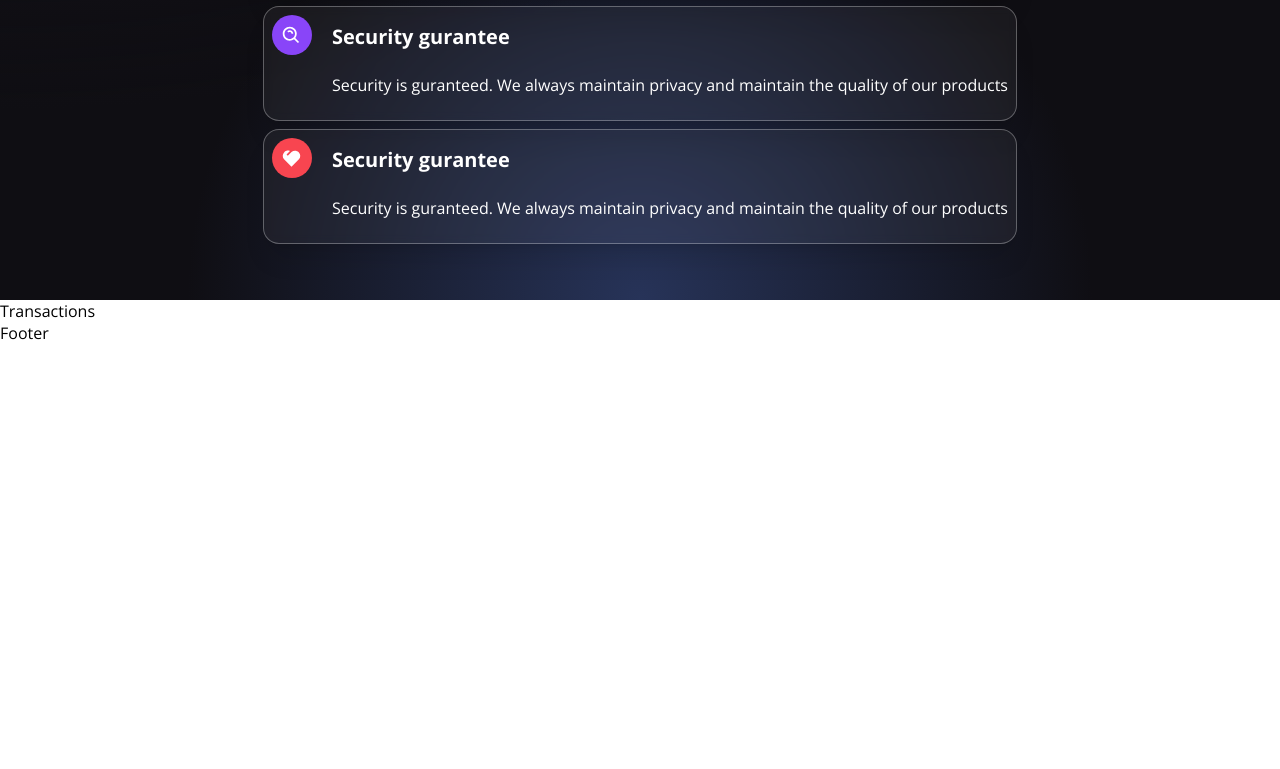
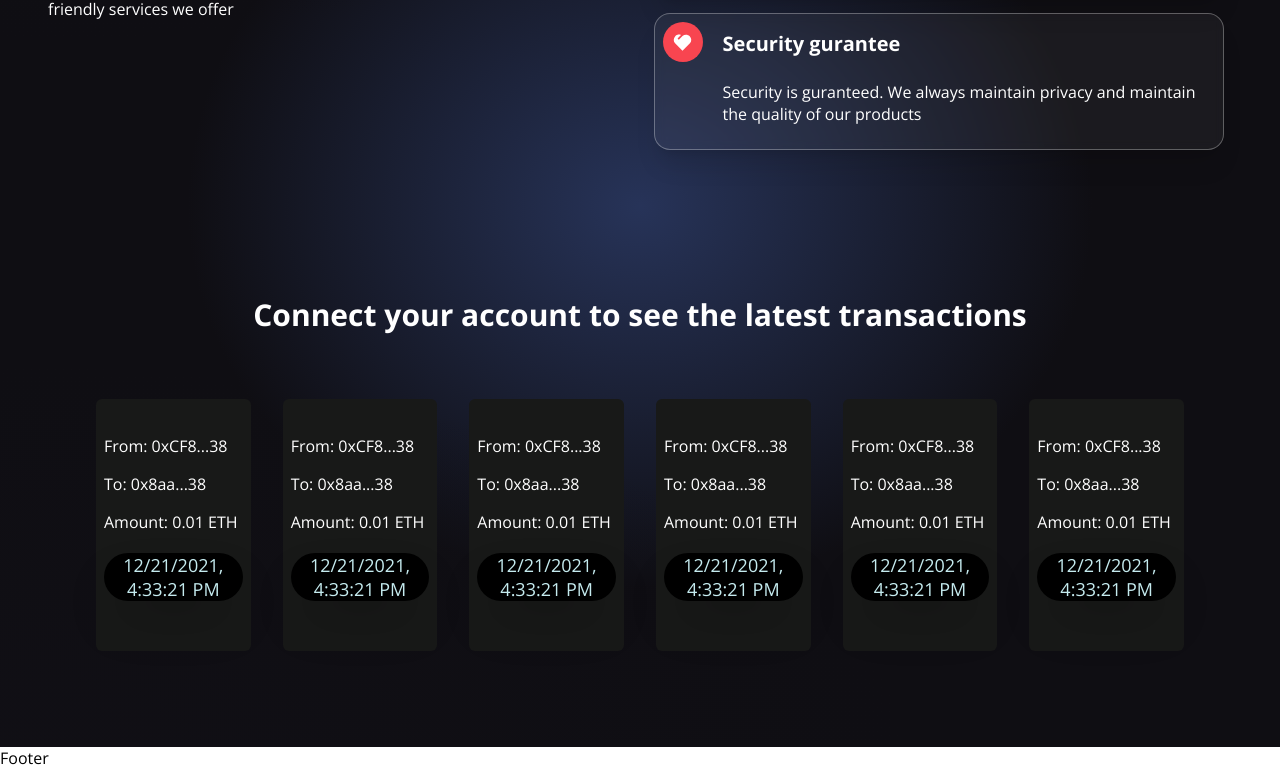
Before and after one commit to GabytaDev/web3.0_project, a React (Create React App) app in the folder client/: page / in a window 1280 px wide. Shown: the part 1013-1782 px from the top of the page. Before the commit the page ends 1357 px from the top, so only its background shows below. Built offline with nearby package versions, Linux system fonts and the light colour scheme.

Commit message:
add components transactionCard, transactions and api giphy

```diff
--- a/client/src/_basics-styles.scss
+++ b/client/src/_basics-styles.scss
@@ -72,3 +72,10 @@ body {
     radial-gradient(at 0% 0%, hsla(253, 16%, 7%, 1) 0, transparent 50%),
     radial-gradient(at 50% 100%, hsla(225, 39%, 25%, 1) 0, transparent 50%);
 }
+
+@mixin gradient-bg-transactions {
+  background-color: #0f0e13;
+  background-image:
+    radial-gradient(at 0% 100%, hsla(253,16%,7%,1) 0, transparent 50%),
+    radial-gradient(at 50% 0%, hsla(225,39%,25%,1) 0, transparent 50%);
+}
--- a/client/src/components/Services.scss
+++ b/client/src/components/Services.scss
@@ -6,13 +6,12 @@
     @include gradient-bg-services;
     .content-inner{
         display: flex;
-        flex-direction: column;
         align-items: center;
         justify-content: space-between;
         padding: 3rem;
         .content-text{
             display: flex;
-            flex: 1 ;
+
             flex-direction: column;
 
             .title-services{
@@ -29,7 +28,7 @@
             }
         }
 
-        .content-services-card{
+        .content-service-card{
             display: flex;
             flex-direction: column;
             align-items: center;
--- /dev/null
+++ b/client/src/components/TransactionCard.js
@@ -0,0 +1,31 @@
+import "./TransactionCard.scss";
+import { shortenAddress } from "../utils/shortenAddress";
+
+const TransactionCard = ({ addressTo, addressFrom, timestamp, message, keyword, amount, url }) => {
+    return (
+        <div className="container">
+            <div className="container-cards">
+                <div className="card">
+                    <a href={`https://ropsten.etherscan.io/address/${addressFrom}`} target="_blank" rel="noreferrer" className="text-card">
+                        <p>From: {shortenAddress(addressFrom)}</p>
+                    </a>
+                    <a href={`https://ropsten.etherscan.io/address/${addressTo}`} target="_blank" rel="noreferrer" className="text-card">
+                        <p>To: {shortenAddress(addressTo)}</p>
+                    </a>
+                    <p className="text-card">Amount: {amount} ETH</p>
+                    {message &&
+                    <>
+                    <br />
+                    <p className="text-card">Message: {message}</p>
+                    </>
+                    }
+                    <div className="content-time">
+                        <p className="text-time">{timestamp}</p>
+                    </div>
+                </div>
+            </div>
+        </div>
+    )
+}
+
+export default TransactionCard;
--- /dev/null
+++ b/client/src/components/TransactionCard.scss
@@ -0,0 +1,50 @@
+@import "../basics-styles";
+
+.container {
+    display: flex;
+    background-color: #181918;
+    margin: 1rem;
+    /* 16px */
+    flex: 1;
+    border-radius: 0.375rem;
+
+    /* 6px */
+    .container-cards {
+        display: flex;
+        width: 100%;
+        margin-top: 0.75rem;
+
+        /* 12px */
+        .card {
+            width: 100%;
+            margin-bottom: 1.5rem;
+            /* 24px */
+            padding: 0.5rem;
+            /* 8px */
+            .text-card{
+                text-decoration: none;
+                color: white;
+                font-size: 1rem; /* 16px */
+
+            }
+            //bg-black p-3 px-5 w-max rounded-3xl -mt-5 shadow-2xl
+            .content-time{
+                background-color: rgb(0 0 0);
+                padding: 0.75rem 1,25rem; /* 12px */
+                width: 100%;
+                border-radius: 1.5rem; /* 24px */
+                margin-top: 1.25rem; /* 20px */
+                box-shadow: 0 25px 50px -12px rgb(0 0 0 / 0.25);
+                text-align: center;
+                .text-time{
+                    color:#c5ebef ;
+                   font-size: 18px;
+                }
+
+            }
+        }
+
+
+    }
+
+}
--- a/client/src/components/Transactions.js
+++ b/client/src/components/Transactions.js
@@ -1,6 +1,25 @@
-const Transactions = ()=>{
+import React, { useContext } from "react";
+import { TransactionContext } from "../context/TransactionsContext";
+import dummyData from "../utils/dummyData";
+import "./Transactions.scss";
+import { shortenAddress } from "../utils/shortenAddress";
+import TransactionCard from "./TransactionCard";
+
+const Transactions = () => {
+    const { currentAccount } = useContext(TransactionContext)
+
     return (
-        <div>Transactions</div>
+        <div className="content-text-transactions">
+                {currentAccount ? (<h3 className="text-title">Lasted transactions</h3>
+                ) :
+                    (<h3 className="text-title">Connect your account to see the latest transactions</h3>)
+                }
+                <div className="container-transaction-card">
+                    {dummyData.reverse().map((transaction, i) => (
+                        <TransactionCard key={i} {...transaction} />
+                    ))}
+                </div>
+        </div>
     )
 }
 
--- /dev/null
+++ b/client/src/components/Transactions.scss
@@ -0,0 +1,23 @@
+@import "../basics-styles";
+
+.content-text-transactions{
+    @include gradient-bg-transactions;
+    @include center;
+    font-size: 1.5rem;
+    padding: 5rem;/* 80px */
+    flex-direction: column;
+    .text-title{
+        color: white;
+        font-size: 1.875rem; /* 30px */
+        text-align: center;
+        margin: 0.5rem 0;
+    }
+    .container-transaction-card{
+        display: flex;
+        flex-wrap: wrap;
+        justify-content: center;
+        align-items: center;
+        margin-top: 2.5rem; /* 40px */
+
+    }
+}
--- a/client/src/components/Welcome.js
+++ b/client/src/components/Welcome.js
@@ -4,8 +4,9 @@ import { SiEthereum } from "react-icons/si";
 import { BsInfoCircle } from "react-icons/bs";
 
 import { TransactionContext } from "../context/TransactionsContext";
-import Loader from "./Loader"
+import Loader from "./Loader";
 import "./Welcome.scss";
+import {shortenAddress} from "../utils/shortenAddress";
 
 const Input = ({placeholder, name, type, value, handleChange })=> (
     <input
@@ -21,8 +22,6 @@ const Input = ({placeholder, name, type, value, handleChange })=> (
 
 const Welcome = () => {
     const {connectWallet, currentAccount,formData, sendTransaction, handleChange} = useContext(TransactionContext);
-
-
 
     const handleSubmit = (e)=>{
       const {addressTo, amount, keyword, message} = formData;
@@ -66,7 +65,7 @@ const Welcome = () => {
                             <BsInfoCircle className="icon-info"/>
                         </div>
                         <div>
-                            <p className="address-card">Address</p>
+                            <p className="address-card">{shortenAddress(currentAccount)}</p>
                             <p className="text-card">Etehereum</p>
                         </div>
                     </div>
--- /dev/null
+++ b/client/src/utils/dummyData.js
@@ -0,0 +1,56 @@
+export default [
+    {
+      id: 1,
+      url: "https://metro.co.uk/wp-content/uploads/2015/05/pokemon_crying.gif?quality=90&strip=all&zoom=1&resize=500%2C284",
+      message: "",
+      timestamp: "12/21/2021, 4:33:21 PM",
+      addressFrom: "0xCF8e569A97C423952DdFf902375C7C76549A6A90",
+      amount: "0.01",
+      addressTo: "0x8aa395Ab97837576aF9cd6946C79024ef1acfdbE",
+    },
+    {
+      id: 2,
+      url: "https://media4.popsugar-assets.com/files/2013/11/07/832/n/1922398/eb7a69a76543358d_28.gif",
+      message: "",
+      timestamp: "12/21/2021, 4:33:21 PM",
+      addressFrom: "0xCF8e569A97C423952DdFf902375C7C76549A6A90",
+      amount: "0.01",
+      addressTo: "0x8aa395Ab97837576aF9cd6946C79024ef1acfdbE",
+    },
+    {
+      id: 3,
+      url: "https://acegif.com/wp-content/uploads/gif-shaking-head-38.gif",
+      message: "",
+      timestamp: "12/21/2021, 4:33:21 PM",
+      addressFrom: "0xCF8e569A97C423952DdFf902375C7C76549A6A90",
+      amount: "0.01",
+      addressTo: "0x8aa395Ab97837576aF9cd6946C79024ef1acfdbE",
+    },
+    {
+      id: 4,
+      url: "https://i.pinimg.com/originals/68/a0/9e/68a09e774e98242871c2db0f99307420.gif",
+      message: "",
+      timestamp: "12/21/2021, 4:33:21 PM",
+      addressFrom: "0xCF8e569A97C423952DdFf902375C7C76549A6A90",
+      amount: "0.01",
+      addressTo: "0x8aa395Ab97837576aF9cd6946C79024ef1acfdbE",
+    },
+    {
+      id: 5,
+      url: "https://i.pinimg.com/originals/73/d3/a1/73d3a14d212314ab1f7268b71d639c15.gif",
+      message: "",
+      timestamp: "12/21/2021, 4:33:21 PM",
+      addressFrom: "0xCF8e569A97C423952DdFf902375C7C76549A6A90",
+      amount: "0.01",
+      addressTo: "0x8aa395Ab97837576aF9cd6946C79024ef1acfdbE",
+    },
+    {
+      id: 6,
+      url: "https://www.omnisend.com/blog/wp-content/uploads/2016/09/funny-gifs-9.gif",
+      message: "",
+      timestamp: "12/21/2021, 4:33:21 PM",
+      addressFrom: "0xCF8e569A97C423952DdFf902375C7C76549A6A90",
+      amount: "0.01",
+      addressTo: "0x8aa395Ab97837576aF9cd6946C79024ef1acfdbE",
+    },
+  ];
--- /dev/null
+++ b/client/src/utils/shortenAddress.js
@@ -0,0 +1 @@
+export const shortenAddress = (address)=> (`${address.slice(0,5)}...${address.length-4}`)
```
Also changed, not shown: 1 other file (tests, documents, lock files or other folders).
